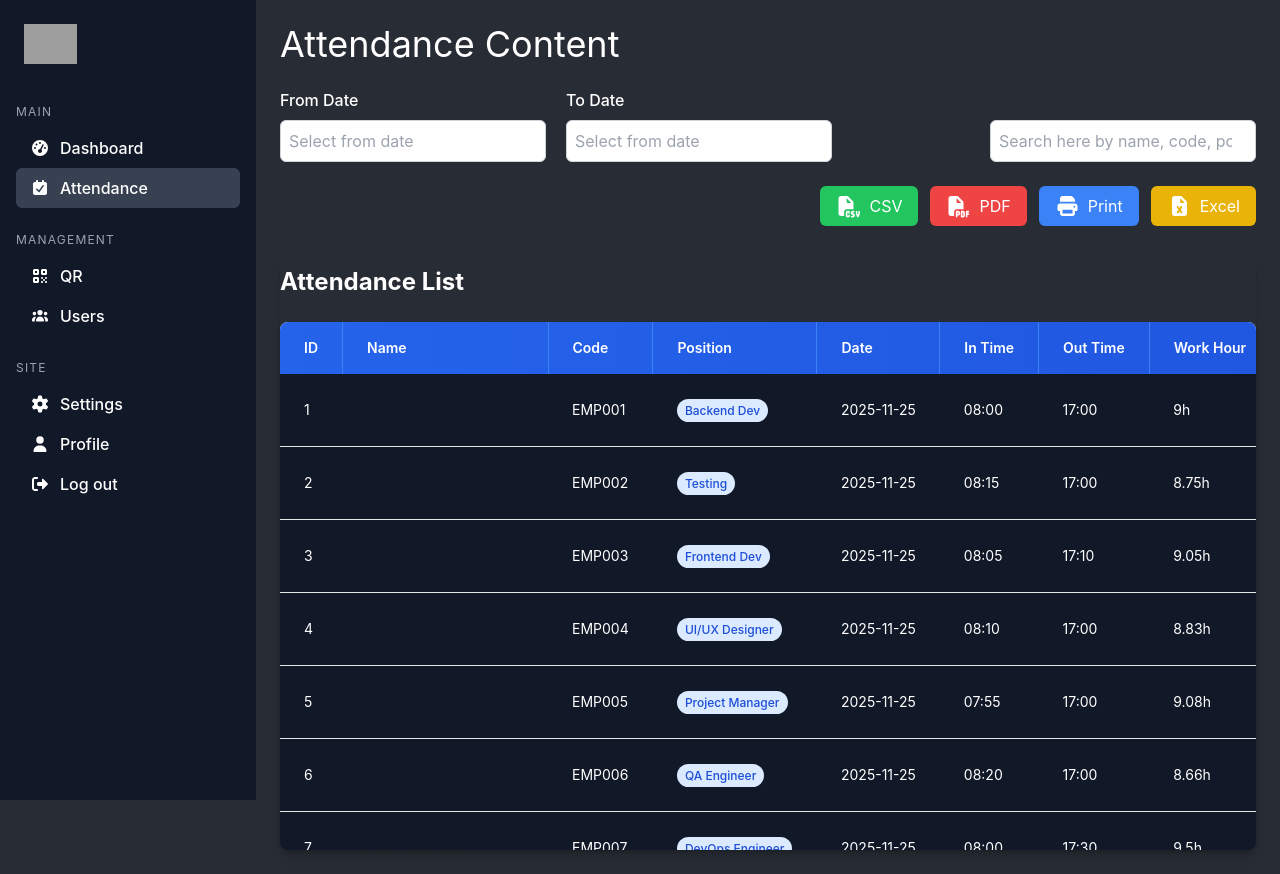
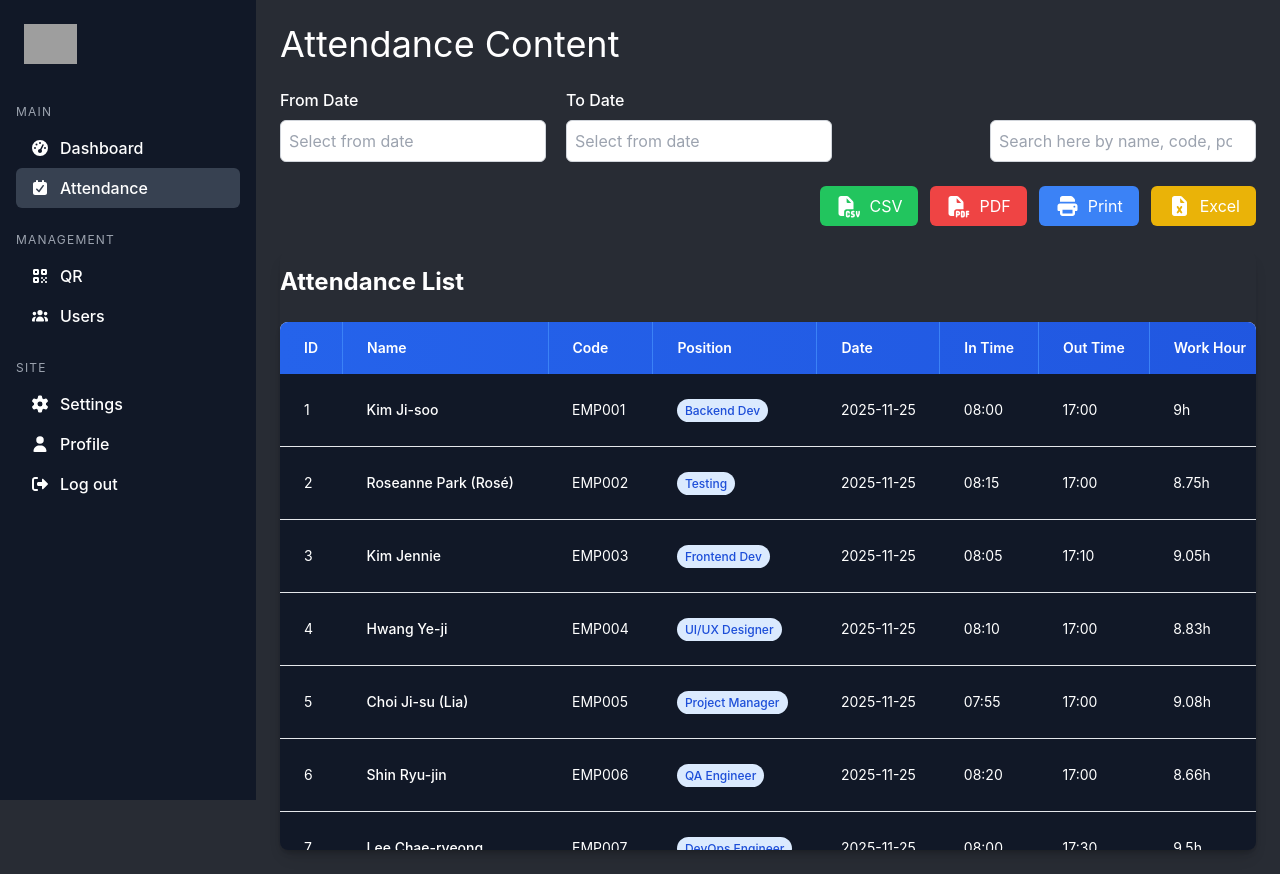
Before and after one commit to Minwook07/qr-attendance-system-usr, a React (Create React App) app: page / in a window 1280 px wide. Both pictures are taken after a click on the button "Attendance". Built offline with nearby package versions, Linux system fonts and the light colour scheme; grey boxes are pictures that could not be loaded.

Commit message:
color table list attendance

```diff
--- a/src/components/card-table/index.jsx
+++ b/src/components/card-table/index.jsx
@@ -23,7 +23,7 @@ export function TableCard({ columns, data, title, cells }) {
                     <tbody className="bg-gray-900 text-white">
                         {data && data.length > 0 ? (
                             data.map((row, index) => (
-                                <tr key={index} className="hover:bg-gray-100">
+                                <tr key={index} className="hover:bg-blue-600">
                                     {columns.map(col => (
                                         <td
                                             key={col.key}
--- a/src/pages/attendance/AttendanceTable.jsx
+++ b/src/pages/attendance/AttendanceTable.jsx
@@ -24,7 +24,7 @@ export function AttendanceTable({ data }) {
             data={data}
             cells={(key, value, row) => {
                 if (key === "name") {
-                    return <span className="font-medium text-gray-900">{value}</span>;
+                    return <span className="font-medium text-white">{value}</span>;
                 }
                 if (key === "position") {
                     return (
```
